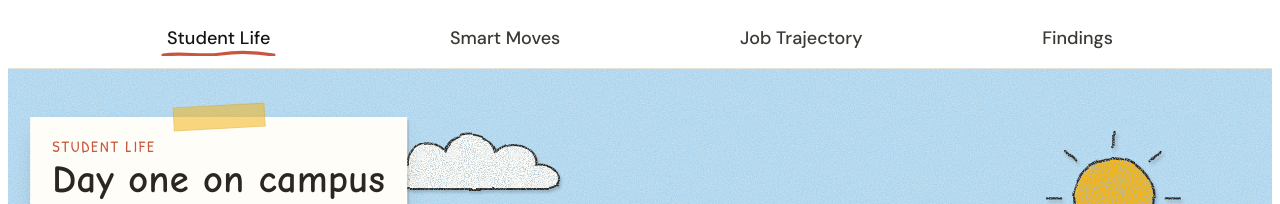
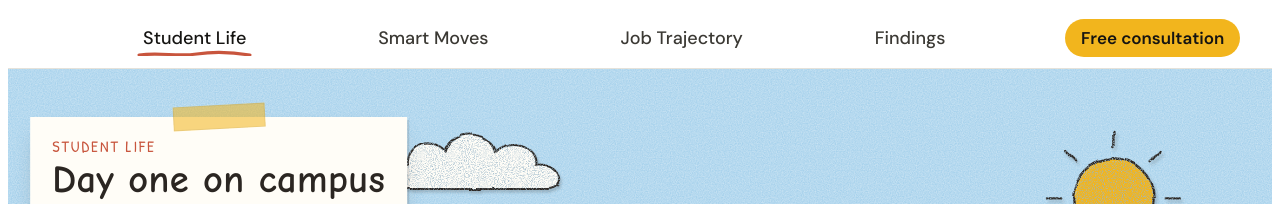
Before and after one commit to WestphalianFresco/TSWhackUMBC, a plain HTML site: page public/index.html in a window 1280 px wide. Shown: the top 204 px of the page. Drawn offline with nearby package versions, Linux system fonts and the light colour scheme; a web font is replaced by a local one.

Commit message:
Revert "Deploy only the Success Metrics page"
This reverts merge 786603e (pull request #6). The "Free consultation"
button, Advisor Ann's page and server, and the Success Signals page are
deployed again, and their addresses no longer redirect to the home page.
The animation change from pull request #5 is not affected.

Co-Authored-By: Claude Fable 5.2 <noreply@anthropic.com>

```diff
--- a/public/index.html
+++ b/public/index.html
@@ -266,6 +266,7 @@
       <button class="tab" type="button" data-state="job" aria-pressed="false">Job Trajectory</button>
       <a class="tab" href="#findings">Findings</a>
     </nav>
+    <a class="btn primary nav-cta" href="enter-my-data.html">Free consultation</a>
   </div>
 </header>
 
```
Also changed, not shown: site/page.html (+1 -0 lines), vercel.json, 1 other file.
